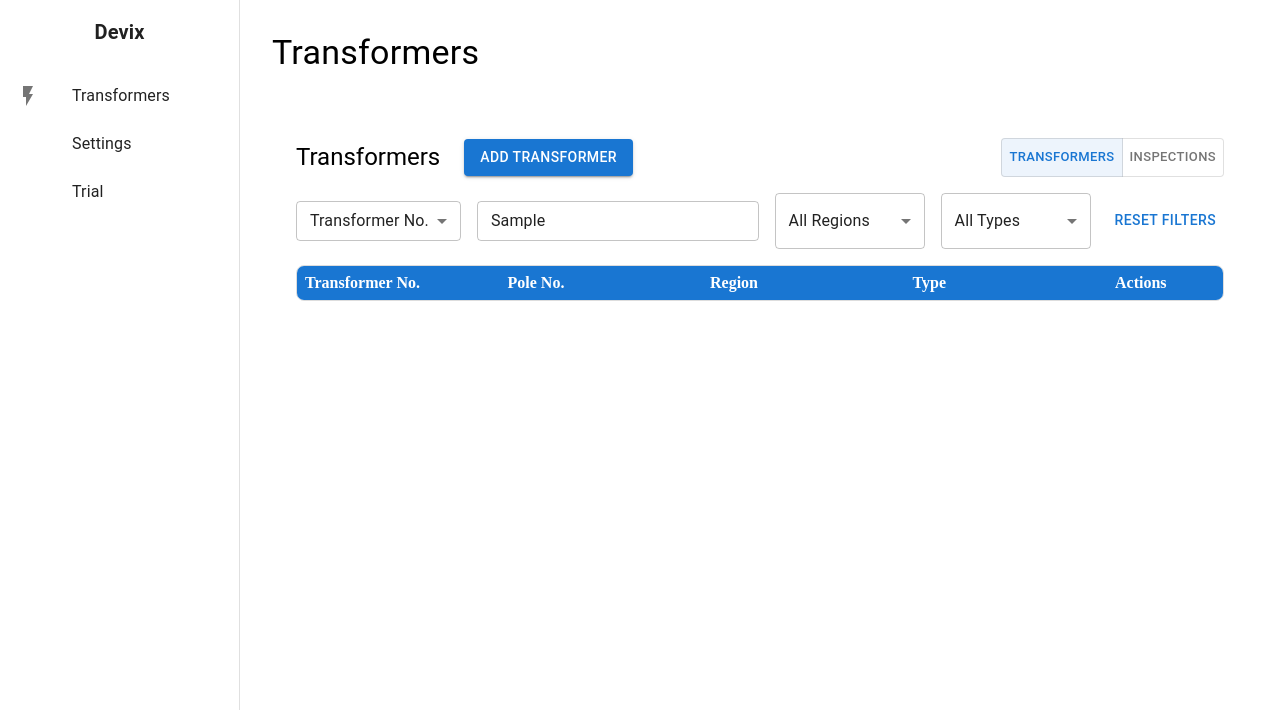
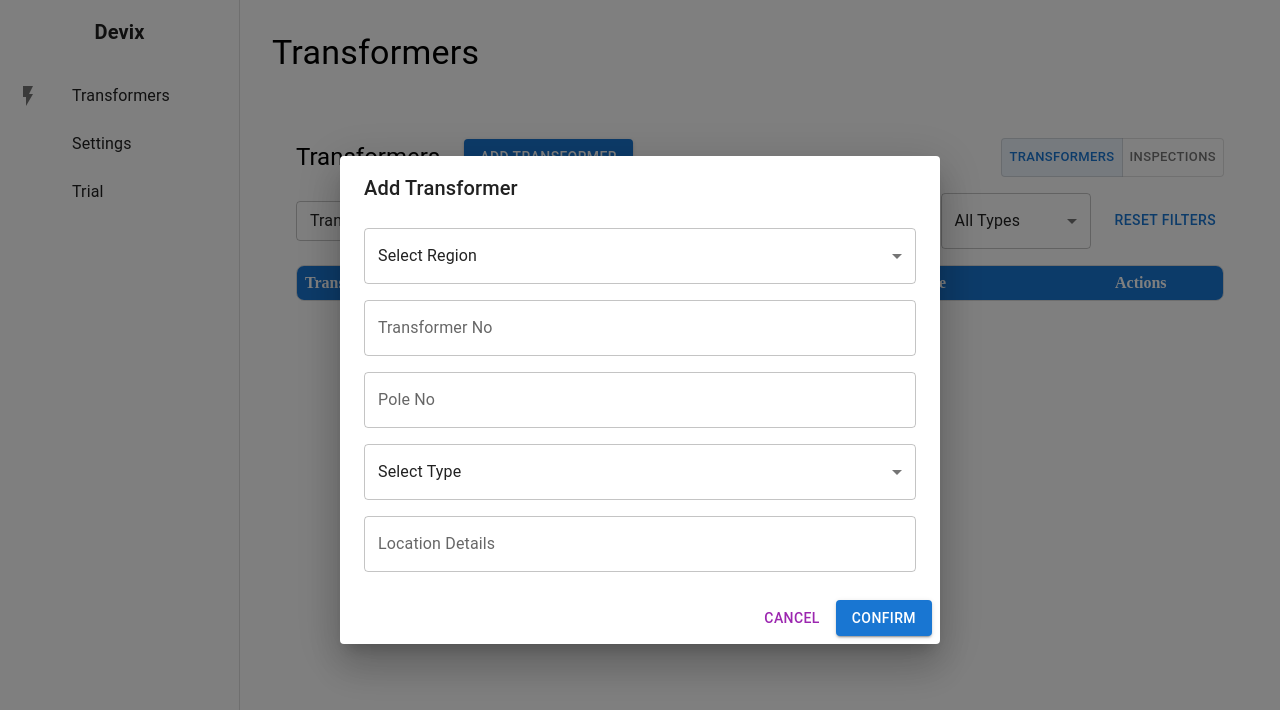
Before and after one commit to kisalthennakoon/Devix, a React (Vite) app in the folder frontend/: page /test in a window 1280 px wide. Both pictures are taken after typing "Sample" into the empty fields and a click on the button "ADD TRANSFORMER". Shown: the top 710 px of the page. Built offline with nearby package versions, Linux system fonts and the light colour scheme; some icons are missing.

Commit message:
Thathsara UI with pop up part.

```diff
--- a/frontend/src/components/TestComponent.tsx
+++ b/frontend/src/components/TestComponent.tsx
@@ -1,4 +1,17 @@
-import { Typography, Box, Button, TextField, Select, MenuItem, ToggleButton, ToggleButtonGroup } from "@mui/material";
+import {
+  Typography,
+  Box,
+  Button,
+  TextField,
+  Select,
+  MenuItem,
+  ToggleButton,
+  ToggleButtonGroup,
+  Dialog,
+  DialogTitle,
+  DialogContent,
+  DialogActions,
+} from "@mui/material";
 import { useState } from "react";
 
 // Interface for a transformer
@@ -15,17 +28,31 @@ type TransformerTableProps = {
 };
 
 function TransformerTable({ transformers }: TransformerTableProps) {
-  const [view, setView] = useState<"transformers" | "inspections">("transformers");
+  const [view, setView] = useState<"transformers" | "inspections">(
+    "transformers"
+  );
 
   // Filter states
   const [search, setSearch] = useState("");
-  const [searchBy, setSearchBy] = useState<"no" | "pole" | "region" | "type">("no");
+  const [searchBy, setSearchBy] = useState<"no" | "pole" | "region" | "type">(
+    "no"
+  );
   const [regionFilter, setRegionFilter] = useState("");
   const [typeFilter, setTypeFilter] = useState("");
 
   // Pagination states
   const [page, setPage] = useState(1);
   const itemsPerPage = 10;
+
+  // Dialog states
+  const [open, setOpen] = useState(false);
+  const [newTransformer, setNewTransformer] = useState({
+    region: "",
+    no: "",
+    pole: "",
+    type: "",
+    location: "",
+  });
 
   const handleViewChange = (
     event: React.MouseEvent<HTMLElement>,
@@ -40,10 +67,14 @@ function TransformerTable({ transformers }: TransformerTableProps) {
 
     let matchesSearch = true;
     if (searchValue) {
-      if (searchBy === "no") matchesSearch = t.no.toLowerCase().includes(searchValue);
-      if (searchBy === "pole") matchesSearch = t.pole.toLowerCase().includes(searchValue);
-      if (searchBy === "region") matchesSearch = t.region.toLowerCase().includes(searchValue);
-      if (searchBy === "type") matchesSearch = t.type.toLowerCase().includes(searchValue);
+      if (searchBy === "no")
+        matchesSearch = t.no.toLowerCase().includes(searchValue);
+      if (searchBy === "pole")
+        matchesSearch = t.pole.toLowerCase().includes(searchValue);
+      if (searchBy === "region")
+        matchesSearch = t.region.toLowerCase().includes(searchValue);
+      if (searchBy === "type")
+        matchesSearch = t.type.toLowerCase().includes(searchValue);
     }
 
     const matchesRegion = regionFilter === "" || t.region === regionFilter;
@@ -55,17 +86,31 @@ function TransformerTable({ transformers }: TransformerTableProps) {
   // Pagination logic
   const totalPages = Math.ceil(filteredTransformers.length / itemsPerPage);
   const startIndex = (page - 1) * itemsPerPage;
-  const currentTransformers = filteredTransformers.slice(startIndex, startIndex + itemsPerPage);
+  const currentTransformers = filteredTransformers.slice(
+    startIndex,
+    startIndex + itemsPerPage
+  );
 
   return (
     <Box sx={{ p: 3 }}>
       {/* Header */}
-      <Box sx={{ display: "flex", justifyContent: "space-between", alignItems: "center", mb: 2 }}>
+      <Box
+        sx={{
+          display: "flex",
+          justifyContent: "space-between",
+          alignItems: "center",
+          mb: 2,
+        }}
+      >
         <Box sx={{ display: "flex", alignItems: "center", gap: 3 }}>
           <Typography variant="h5">Transformers</Typography>
           <Button
             variant="contained"
-            sx={{ bgcolor: "primary.main", "&:hover": { bgcolor: "secondary.main" } }}
+            sx={{
+              bgcolor: "primary.main",
+              "&:hover": { bgcolor: "secondary.main" },
+            }}
+            onClick={() => setOpen(true)}
           >
             Add Transformer
           </Button>
@@ -154,9 +199,19 @@ function TransformerTable({ transformers }: TransformerTableProps) {
       </Box>
 
       {/* Table */}
-      <Box sx={{ border: "1px solid #ddd", borderRadius: 2, overflow: "hidden" }}>
+      <Box
+        sx={{ border: "1px solid #ddd", borderRadius: 2, overflow: "hidden" }}
+      >
         {/* Header */}
-        <Box sx={{ display: "flex", bgcolor: "primary.main", color: "white", p: 1, fontWeight: "bold" }}>
+        <Box
+          sx={{
+            display: "flex",
+            bgcolor: "primary.main",
+            color: "white",
+            p: 1,
+            fontWeight: "bold",
+          }}
+        >
           <Box sx={{ flex: 1 }}>Transformer No.</Box>
           <Box sx={{ flex: 1 }}>Pole No.</Box>
           <Box sx={{ flex: 1 }}>Region</Box>
@@ -181,7 +236,9 @@ function TransformerTable({ transformers }: TransformerTableProps) {
             <Box sx={{ flex: 1 }}>{t.region}</Box>
             <Box sx={{ flex: 1 }}>{t.type}</Box>
             <Box sx={{ width: 100 }}>
-              <Button variant="contained" size="small">View</Button>
+              <Button variant="contained" size="small">
+                View
+              </Button>
             </Box>
           </Box>
         ))}
@@ -215,6 +272,80 @@ function TransformerTable({ transformers }: TransformerTableProps) {
           </Button>
         </Box>
       )}
+
+      {/* Add Transformer Dialog */}
+      <Dialog
+        open={open}
+        onClose={() => setOpen(false)}
+        maxWidth="sm"
+        fullWidth
+      >
+        <DialogTitle>Add Transformer</DialogTitle>
+        <DialogContent
+          sx={{ display: "flex", flexDirection: "column", gap: 2, mt: 1 }}
+        >
+          <Select
+            value={newTransformer.region}
+            onChange={(e) =>
+              setNewTransformer({ ...newTransformer, region: e.target.value })
+            }
+            displayEmpty
+          >
+            <MenuItem value="">Select Region</MenuItem>
+            <MenuItem value="Nugegoda">Nugegoda</MenuItem>
+            <MenuItem value="Maharagama">Maharagama</MenuItem>
+          </Select>
+
+          <TextField
+            label="Transformer No"
+            value={newTransformer.no}
+            onChange={(e) =>
+              setNewTransformer({ ...newTransformer, no: e.target.value })
+            }
+          />
+          <TextField
+            label="Pole No"
+            value={newTransformer.pole}
+            onChange={(e) =>
+              setNewTransformer({ ...newTransformer, pole: e.target.value })
+            }
+          />
+
+          <Select
+            value={newTransformer.type}
+            onChange={(e) =>
+              setNewTransformer({ ...newTransformer, type: e.target.value })
+            }
+            displayEmpty
+          >
+            <MenuItem value="">Select Type</MenuItem>
+            <MenuItem value="Bulk">Bulk</MenuItem>
+            <MenuItem value="Distribution">Distribution</MenuItem>
+          </Select>
+
+          <TextField
+            label="Location Details"
+            value={newTransformer.location}
+            onChange={(e) =>
+              setNewTransformer({ ...newTransformer, location: e.target.value })
+            }
+          />
+        </DialogContent>
+        <DialogActions>
+          <Button onClick={() => setOpen(false)} color="secondary">
+            Cancel
+          </Button>
+          <Button
+            onClick={() => {
+              console.log("Transformer Added:", newTransformer);
+              setOpen(false);
+            }}
+            variant="contained"
+          >
+            Confirm
+          </Button>
+        </DialogActions>
+      </Dialog>
     </Box>
   );
 }
```
